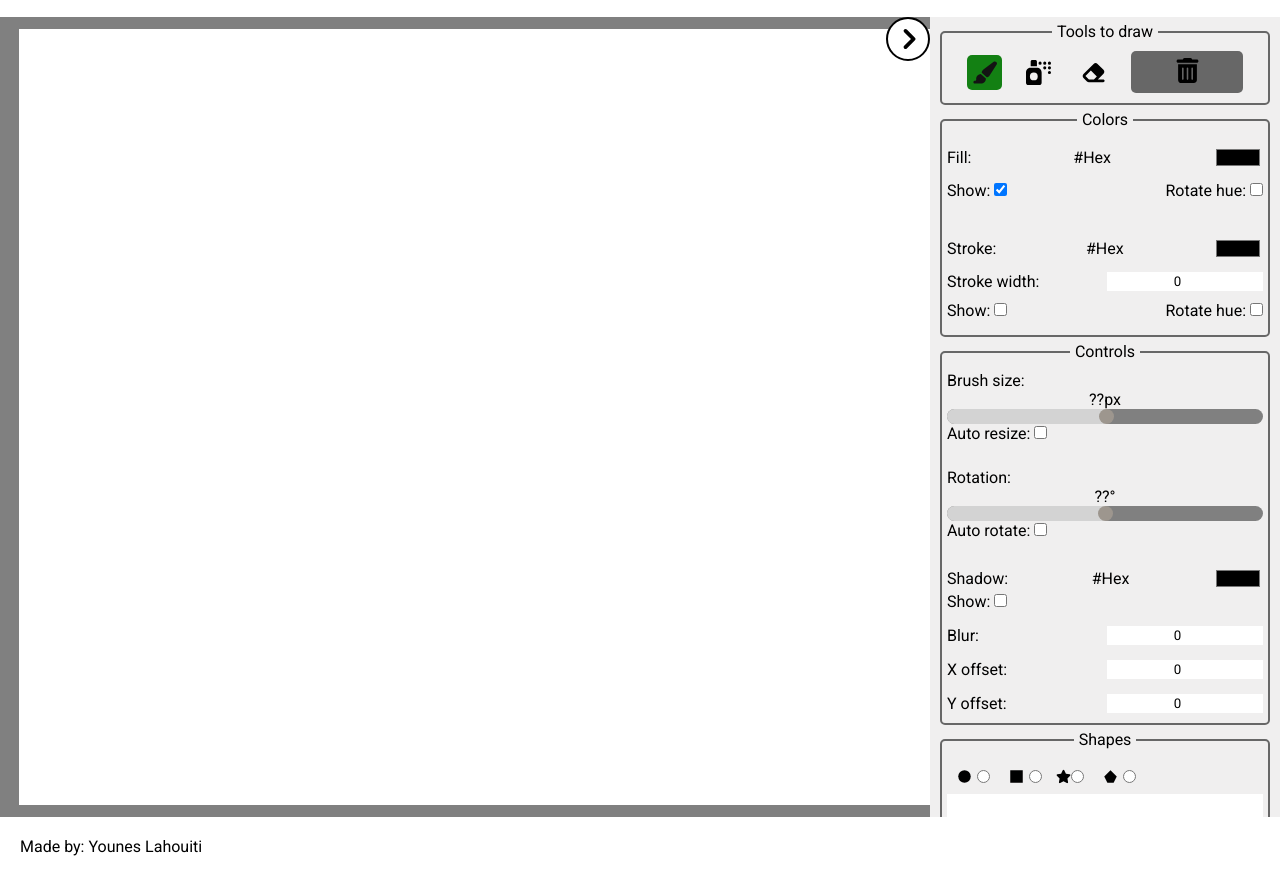
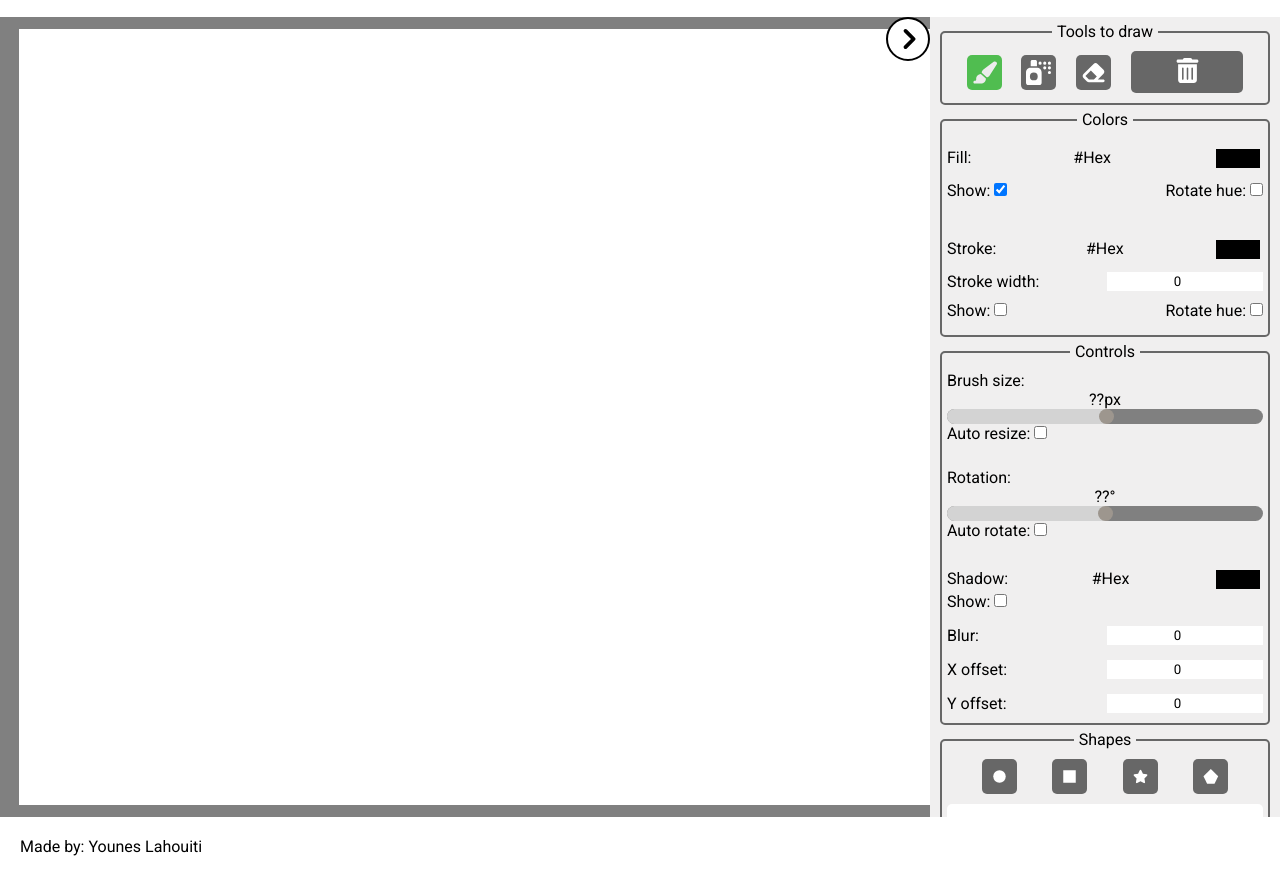
Before and after one commit to LePhenix47/Paintbrush_Younes-Lahouiti, a website built with webpack: page index.html in a window 1280 px wide. Shown: the part 61-937 px from the top of the page. Built offline with Linux system fonts and the light colour scheme.

Commit message:
Finalization of all the HTML + CSS of the project, will later start adding the JS code

```diff
--- a/index.html
+++ b/index.html
@@ -69,7 +69,7 @@
 
                     <label class="tools__label" for="pen">
                         <svg class="no-pointer-events" xmlns="http://www.w3.org/2000/svg" viewBox="0 0 576 512"
-                            width="25" height="25" fill="currentColor">
+                            width="25" height="25" fill="white">
                             <path
                                 d="M339.3 367.1c27.3-3.9 51.9-19.4 67.2-42.9L568.2 74.1c12.6-19.5 9.4-45.3-7.6-61.2S517.7-4.4 499.1 9.6L262.4 187.2c-24 18-38.2 46.1-38.4 76.1L339.3 367.1zm-19.6 25.4l-116-104.4C143.9 290.3 96 339.6 96 400c0 3.9 .2 7.8 .6 11.6C98.4 429.1 86.4 448 68.8 448H64c-17.7 0-32 14.3-32 32s14.3 32 32 32H208c61.9 0 112-50.1 112-112c0-2.5-.1-5-.2-7.5z" />
                         </svg>
@@ -77,7 +77,7 @@
                     </label>
                     <label class="tools__label" for="spray">
                         <svg class="no-pointer-events" xmlns="http://www.w3.org/2000/svg" viewBox="0 0 512 512"
-                            width="25" height="25" fill="currentColor">
+                            width="25" height="25" fill="white">
                             <path
                                 d="M128 0h64c17.7 0 32 14.3 32 32v96H96V32c0-17.7 14.3-32 32-32zM0 256c0-53 43-96 96-96H224c53 0 96 43 96 96V464c0 26.5-21.5 48-48 48H48c-26.5 0-48-21.5-48-48V256zm240 80A80 80 0 1 0 80 336a80 80 0 1 0 160 0zM256 64a32 32 0 1 1 64 0 32 32 0 1 1 -64 0zM384 32a32 32 0 1 1 0 64 32 32 0 1 1 0-64zm64 32a32 32 0 1 1 64 0 32 32 0 1 1 -64 0zm32 64a32 32 0 1 1 0 64 32 32 0 1 1 0-64zM448 256a32 32 0 1 1 64 0 32 32 0 1 1 -64 0zM384 128a32 32 0 1 1 0 64 32 32 0 1 1 0-64z" />
                         </svg>
@@ -85,7 +85,7 @@
                     </label>
                     <label class="tools__label" for="eraser">
                         <svg class="no-pointer-events" xmlns="http://www.w3.org/2000/svg" viewBox="0 0 576 512"
-                            width="25" height="25" fill="currentColor">
+                            width="25" height="25" fill="white">
                             <path
                                 d="M290.7 57.4L57.4 290.7c-25 25-25 65.5 0 90.5l80 80c12 12 28.3 18.7 45.3 18.7H288h9.4H512c17.7 0 32-14.3 32-32s-14.3-32-32-32H387.9L518.6 285.3c25-25 25-65.5 0-90.5L381.3 57.4c-25-25-65.5-25-90.5 0zM297.4 416H288l-105.4 0-80-80L227.3 211.3 364.7 348.7 297.4 416z" />
                         </svg>
@@ -93,7 +93,7 @@
                     </label>
                     <button type="button" class="tools__button">
                         <svg class="no-pointer-events" xmlns="http://www.w3.org/2000/svg" viewBox="0 0 448 512"
-                            width="25" height="25" fill="currentColor">
+                            width="25" height="25" fill="white">
                             <path
                                 d="M135.2 17.7C140.6 6.8 151.7 0 163.8 0H284.2c12.1 0 23.2 6.8 28.6 17.7L320 32h96c17.7 0 32 14.3 32 32s-14.3 32-32 32H32C14.3 96 0 81.7 0 64S14.3 32 32 32h96l7.2-14.3zM32 128H416V448c0 35.3-28.7 64-64 64H96c-35.3 0-64-28.7-64-64V128zm96 64c-8.8 0-16 7.2-16 16V432c0 8.8 7.2 16 16 16s16-7.2 16-16V208c0-8.8-7.2-16-16-16zm96 0c-8.8 0-16 7.2-16 16V432c0 8.8 7.2 16 16 16s16-7.2 16-16V208c0-8.8-7.2-16-16-16zm96 0c-8.8 0-16 7.2-16 16V432c0 8.8 7.2 16 16 16s16-7.2 16-16V208c0-8.8-7.2-16-16-16z" />
                         </svg>
@@ -203,39 +203,45 @@
 
                 <fieldset class="shapes fieldset">
                     <legend class="shapes__title fieldset__title">Shapes</legend>
-
+                    <section class="shapes__choose-shape">
                         <label class="shapes__label" for="circle-shape">
-                        <svg class="no-pointer-events" xmlns="http://www.w3.org/2000/svg" viewBox="0 0 50 50" width="25"
-                            height="25" fill="currentColor">
+                            <svg class="no-pointer-events" xmlns="http://www.w3.org/2000/svg" viewBox="0 0 50 50"
+                                width="25" height="25" fill="white">
                                 <circle r="12.5" cx="25" cy="25"></circle>
                             </svg>
-                        <input type="radio" name="shape-group" id="circle-shape" class="shape__input" />
+                            <input type="radio" class="shapes__input" name="shape-group" id="circle-shape"
+                                class="shapes__input" />
                         </label>
 
                         <label class="shapes__label" for="square-shape">
-                        <svg class="no-pointer-events" xmlns="http://www.w3.org/2000/svg" viewBox="0 0 50 50" width="25"
-                            height="25" fill="currentColor">
+                            <svg class="no-pointer-events" xmlns="http://www.w3.org/2000/svg" viewBox="0 0 50 50"
+                                width="25" height="25" fill="white">
                                 <rect width="25" height="25" x="12.5" y="12.5"></rect>
                             </svg>
-                        <input type="radio" name="shape-group" id="square-shape" class="shape__input" />
+                            <input type="radio" class="shapes__input" name="shape-group" id="square-shape"
+                                class="shapes__input" />
                         </label>
 
                         <label class="shapes__label" for="star-shape">
                             <svg class="no-pointer-events" xmlns="http://www.w3.org/2000/svg" viewBox="0 0 576 512"
-                            width="15" height="25" fill="currentColor">
+                                width="15" height="25" fill="white">
                                 <path
                                     d="M316.9 18C311.6 7 300.4 0 288.1 0s-23.4 7-28.8 18L195 150.3 51.4 171.5c-12 1.8-22 10.2-25.7 21.7s-.7 24.2 7.9 32.7L137.8 329 113.2 474.7c-2 12 3 24.2 12.9 31.3s23 8 33.8 2.3l128.3-68.5 128.3 68.5c10.8 5.7 23.9 4.9 33.8-2.3s14.9-19.3 12.9-31.3L438.5 329 542.7 225.9c8.6-8.5 11.7-21.2 7.9-32.7s-13.7-19.9-25.7-21.7L381.2 150.3 316.9 18z" />
                             </svg>
-                        <input type="radio" name="shape-group" id="star-shape" class="shape__input" />
+                            <input type="radio" class="shapes__input" name="shape-group" id="star-shape"
+                                class="shapes__input" />
                         </label>
 
                         <label class="shapes__label" for="polygon-shape">
-                        <svg class="no-pointer-events" xmlns="http://www.w3.org/2000/svg" viewBox="0 0 20 20" width="25"
-                            height="25" fill="currentColor" translate="0% 25%">
-                            <polygon points="5,5 10,0 15,5 12.5,10 7.5,10 5,5" style="translate: 0% 25%" />
+                            <svg class="no-pointer-events" xmlns="http://www.w3.org/2000/svg" viewBox="0 0 17 17"
+                                width="25" height="25" fill="white">
+                                <polygon points="5,5 10,0 15,5 12.5,10 7.5,10 5,5" style="translate: -7.5% 20%" />
                             </svg>
-                        <input type="radio" name="shape-group" id="polygon-shape" class="shape__input" />
+                            <input type="radio" class="shapes__input" name="shape-group" id="polygon-shape"
+                                class="shapes__input" />
                         </label>
+                    </section>
+
 
                     <section class="shapes__drawn-shape">
                         <canvas class="shapes__canvas"></canvas>
@@ -243,11 +249,11 @@
 
                     <section class="shapes__optional-controls">
                         <label for="shape-sides-amount" class="colors__label">Sides:
-                            <input type="number" id="shape-sides-amount" value="3" min="3" max="65533" />
+                            <input type="number" id="shape-sides-amount" value="3" min="3" max="65533" disabled />
                         </label>
 
                         <label for="shape-star-inner-radius" class="colors__label">Inner radius:
-                            <input type="number" id="shape-star-inner-radius" value="1" min="1" max="65535" />
+                            <input type="number" id="shape-star-inner-radius" value="1" min="1" max="65535" disabled />
                         </label>
                     </section>
                 </fieldset>
--- a/src/index.ts
+++ b/src/index.ts
@@ -1,3 +1,6 @@
 import { log } from "./utils/functions/console.functions";
+import { selectQuery } from "./utils/functions/dom.functions";
 
 log("Hello world!");
+
+const canvasPaint: HTMLCanvasElement = selectQuery("canvas.index__canvas");
--- a/src/sass/pages/_index.scss
+++ b/src/sass/pages/_index.scss
@@ -156,13 +156,13 @@
         align-items: center;
 
 
-        background-color: var(--bg-secondary);
+        background-color: var(--bg-tertiary);
 
         border-radius: 5px;
         padding: 5px;
 
         &:has(>input:checked) {
-            background-color: green;
+            background-color: var(--bg-radio-button);
             filter: contrast(85%);
         }
     }
@@ -267,6 +267,18 @@
 
 .shapes {
 
+    &__choose-shape {
+        display: flex;
+        justify-content: space-evenly;
+        align-items: center;
+
+        width: 100%;
+    }
+
+    &__input {
+        display: none;
+    }
+
     &__checkboxes {}
 
     &__label {
@@ -274,7 +286,20 @@
         justify-content: center;
         align-items: center;
 
+        aspect-ratio: 1/1;
+        height: 35px;
+
+        margin-bottom: 10px;
+
+        background-color: var(--bg-tertiary);
+
+        border-radius: 5px;
         padding: 5px;
+
+        &:has(>input:checked) {
+            background-color: var(--bg-radio-button);
+            filter: contrast(85%);
+        }
     }
 
     &__drawn-shape {
@@ -284,5 +309,8 @@
     &__canvas {
         width: inherit;
         background-color: white;
+
+        border-radius: 5px;
     }
+
 }
--- a/src/sass/themes/_dark-theme.scss
+++ b/src/sass/themes/_dark-theme.scss
@@ -5,6 +5,8 @@
         --bg-primary: black;
         --bg-secondary: #232323;
         --bg-tertiary: #7a7a7a;
+
+        --bg-radio-button: green;
 
         --color-primary: white;
 
--- a/src/sass/utils/_variables.scss
+++ b/src/sass/utils/_variables.scss
@@ -3,6 +3,7 @@
     --bg-secondary: #f0efef;
     --bg-tertiary: #676767;
 
+    --bg-radio-button: #48c848;
 
     --color-primary: black;
     --color-secondary: gray;
```
Also changed, not shown: src/sass/base/_normalization.scss (+44 -26 lines), dist/index.js, dist/style.css. Lines whose indentation alone changed are shown as unchanged.
